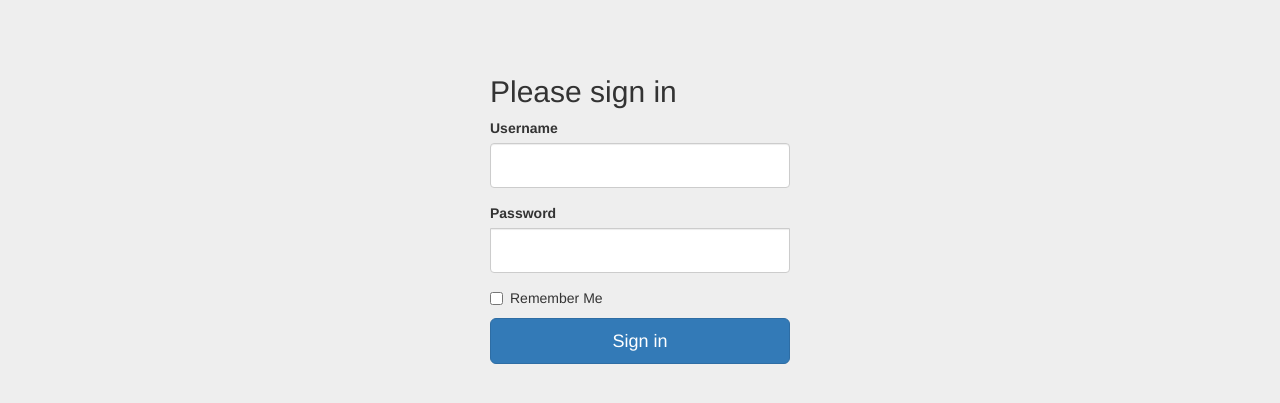
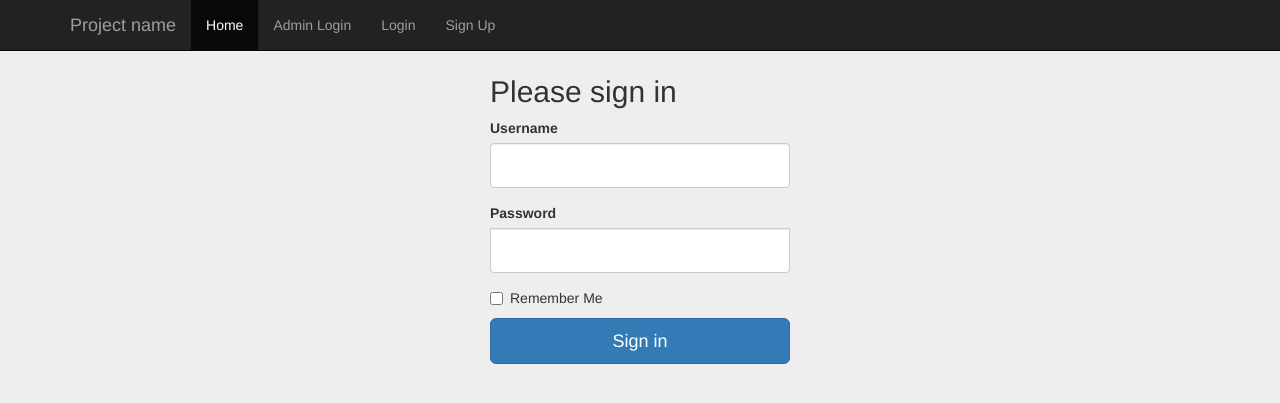
Before and after one commit to Ayushjain1722/Engage2021, a Flask app: page /login in a window 1280 px wide. Shown: the top 403 px of the page. Run offline with Flask 2, Linux system fonts and the light colour scheme; some libraries are stand-ins or nearby versions.

Commit message:
Added admin support after appropriate login

```diff
--- a/scheduler/app.py
+++ b/scheduler/app.py
@@ -7,6 +7,8 @@ from flask_sqlalchemy import SQLAlchemy
 from werkzeug.security import generate_password_hash, check_password_hash
 from werkzeug.utils import secure_filename
 from flask_login import LoginManager, UserMixin, login_user, login_required, logout_user, current_user
+from flask_admin import Admin
+from flask_admin.contrib.sqla import ModelView
 import os
 import json
 from datetime import datetime
@@ -27,6 +29,7 @@ app.config['SQLALCHEMY_BINDS'] = {
 app.config['MAX_CONTENT_LENGTH'] = 16 * 1024 * 1024
 Bootstrap(app)
 db = SQLAlchemy(app)
+admin = Admin(app)
 login_manager = LoginManager()
 login_manager.init_app(app)
 login_manager.login_view = 'login'
@@ -75,6 +78,11 @@ class Filled(db.Model):
     __bind_key__ = 'filled'
     email = db.Column(db.String(50), primary_key=True)
 
+#class for admin page table views
+class MyModelView(ModelView):
+    def is_accessible(self):
+        return current_user.is_authenticated
+
 @login_manager.user_loader
 def load_user(user_id):
     return User.query.get(int(user_id))
@@ -94,6 +102,11 @@ class RegisterForm(FlaskForm):
     degree = StringField('Degree (e.g: ug, pg)', validators=[InputRequired(), Length(min=2, max=5)])
     year = IntegerField('Year (e.g: 1, 2, 3, 4)', validators=[InputRequired()])
     isVaccinated = BooleanField('Are you vaccinated?')
+
+#Admin tables view
+admin.add_view(MyModelView(User, db.session))
+admin.add_view(MyModelView(PhysicalClass, db.session))
+admin.add_view(MyModelView(Filled, db.session))
 
 #Remove GET and POST methods from this route
 @app.route('/', methods=['GET', 'POST'])
@@ -120,13 +133,17 @@ def upload_file():
 def login():
     form = LoginForm()
     if form.validate_on_submit():
+        #Look for admin login..
+        if form.username.data == 'admin' and form.password.data == 'adminpass':
+            user = User.query.filter_by(username='admin').first()
+            login_user(user, remember=form.remember.data)
+            return redirect('/admin')
         user = User.query.filter_by(username=form.username.data).first()
         if user:
             if check_password_hash(user.password, form.password.data):
                 login_user(user, remember=form.remember.data)
                 return redirect('/dashboard')
         return '<h1> Invalid username or password! </h1>'
-        #return '<h1>' + form.username.data + ' ' + form.password.data + '</h1>'
     return render_template('login.html', form=form)
 
 @app.route('/signup', methods=['GET', 'POST'])
@@ -168,7 +185,7 @@ def dashboard():
                     if dayNumber == 1:
                         timeTable = batch['timeTable']['monday']
                     elif dayNumber == 2:
-                        timeTable = batch['timeTable']['monday']
+                        timeTable = batch['timeTable']['tuesday']
                     elif dayNumber == 3:
                         timeTable = batch['timeTable']['wednesday']
                     elif dayNumber == 4:
--- a/scheduler/templates/index.html
+++ b/scheduler/templates/index.html
@@ -24,6 +24,7 @@ Demo App
         <div id="navbar" class="collapse navbar-collapse">
           <ul class="nav navbar-nav">
             <li class="active"><a href="#">Home</a></li>
+            <li><a href="{{ url_for('login') }}">Admin Login</a></li>
             <li><a href="{{ url_for('login') }}">Login</a></li>
             <li><a href="{{ url_for('signup') }}">Sign Up</a></li>
           </ul>
--- a/scheduler/templates/login.html
+++ b/scheduler/templates/login.html
@@ -11,6 +11,27 @@ Login
 {% endblock %}
 
 {% block content %}
+    <nav class="navbar navbar-inverse navbar-fixed-top">
+      <div class="container">
+        <div class="navbar-header">
+          <button type="button" class="navbar-toggle collapsed" data-toggle="collapse" data-target="#navbar" aria-expanded="false" aria-controls="navbar">
+            <span class="sr-only">Toggle navigation</span>
+            <span class="icon-bar"></span>
+            <span class="icon-bar"></span>
+            <span class="icon-bar"></span>
+          </button>
+          <a class="navbar-brand" href="#">Project name</a>
+        </div>
+        <div id="navbar" class="collapse navbar-collapse">
+          <ul class="nav navbar-nav">
+            <li class="active"><a href="#">Home</a></li>
+            <li><a href="{{ url_for('login') }}">Admin Login</a></li>
+            <li><a href="{{ url_for('login') }}">Login</a></li>
+            <li><a href="{{ url_for('signup') }}">Sign Up</a></li>
+          </ul>
+        </div><!--/.nav-collapse -->
+      </div>
+    </nav>
     <div class="container">
 
       <form class="form-signin" method="POST" action="/login">
```
Also changed, not shown: scheduler/TimeTableDB.json (+1 -1 lines), scheduler/templates/admin/index.html (added, +22 -0 lines), scheduler/templates/dashboard.html (+17 -1 lines), scheduler/templates/signup.html (+21 -0 lines), scheduler/filled.db, scheduler/physicalClasses.db, scheduler/user.db.
